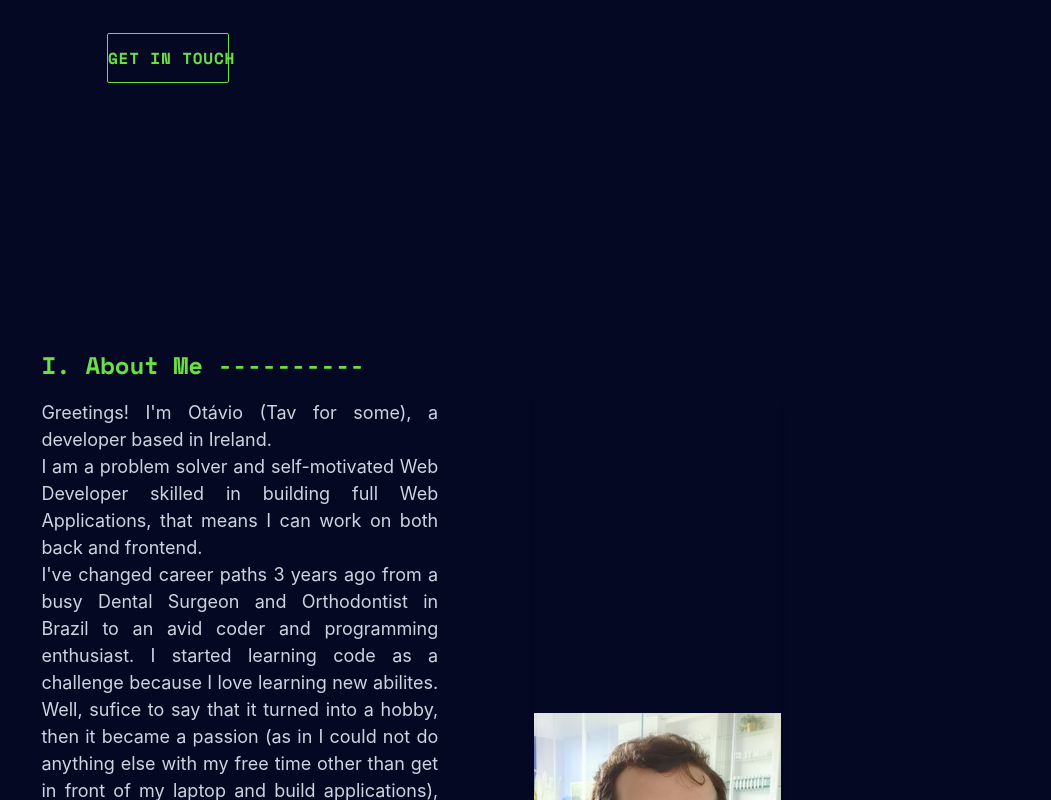
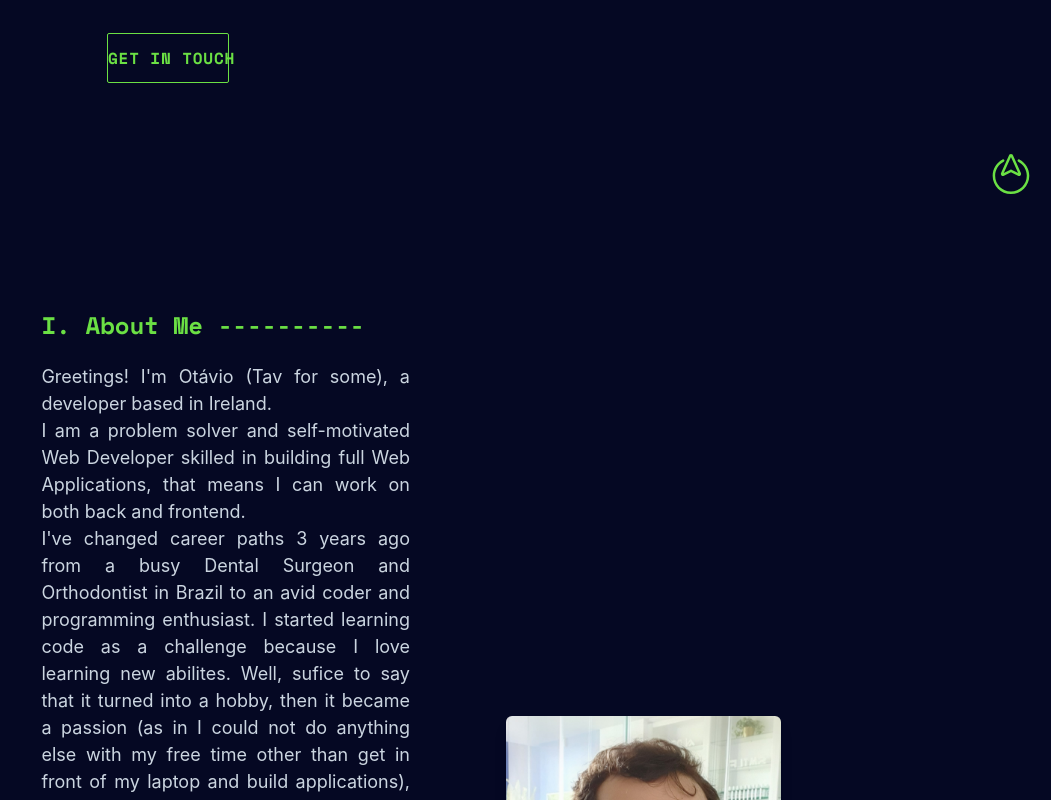
Before and after one commit to caotavio/portfolio-2.0, a React (Create React App) app: page / in a window 1280 px wide. Shown: the part 580-1380 px from the top of the page, without its empty margins (229-1280 px from the left). Built offline with nearby package versions, Linux system fonts and the light colour scheme.

Commit message:
back to top button and picture adjustment

```diff
--- a/src/App.css
+++ b/src/App.css
@@ -11,7 +11,7 @@ button, h1, h2 {
   width: 100%;
   height: 2px;
   border-right: 22px solid #A0AEC0;
-  border-left: 6px solid #2d3748;
+  border-left: 7px solid #2d3748;
   border-radius: 30px;
   background: #fff;
   margin-left: -17px;
@@ -19,7 +19,7 @@ button, h1, h2 {
 
 .saber {
   border-left: 22px solid #A0AEC0;
-  border-right: 6px solid #2d3748;
+  border-right: 7px solid #2d3748;
   background: #fff;
 }
 
--- a/src/components/About.js
+++ b/src/components/About.js
@@ -4,10 +4,10 @@ function About() {
   const ProfilePic = '../images/portfolio-photo1.jpg';
 
   return(
-    <div id="about" className="text-gray-400 py-20 lg:px-64 xl:px-1/5">
-      <h2 className="text-2xl font-semibold text-lightsaberlight">I. About Me ----------</h2>
-      <div className="flex mt-4 flex-col lg:flex-row">
-        <div className="text-justify my-auto text-base md:text-lg lg:w-2/3 lg:pr-10 xl:pr-24">
+    <div id="about" className="text-gray-400 py-10 md:px-8 xl:px-1/5">
+      <div className="flex justify-center items-center flex-col lg:flex-row">
+        <div className="text-justify text-base md:text-lg lg:w-2/3 lg:pr-10 xl:pr-24">
+          <h2 className="pb-5 text-2xl font-semibold text-lightsaberlight">I. About Me ----------</h2>
           <p>Greetings! I'm Otávio (Tav for some), a developer based in Ireland.</p>
           <p>
             I am a problem solver and self-motivated Web Developer skilled in building full Web Applications, that means I can work on both
@@ -30,8 +30,8 @@ function About() {
             listed below). My main focus now is to keep coding and honing my skills not only at the company I work in, but with personal projects.
           </p>
         </div>
-        <div className="relative mt-10 lg:mt-0 pb-5/6 w-full sm:pb-1/2 lg:w-1/3">
-            <img src={ProfilePic} className="absolute w-full h-full object-contain rounded-md shadow-md" alt="Profile-pic"/>
+        <div className="relative flex justify-center mt-10 sm:mt-24 lg:mt-64 pb-11/12 w-full sm:pb-2/3 sm:w-3/4 md:w-3/5 lg:w-2/5 shadow-lg">
+          <img src={ProfilePic} className="rounded-md absolute mx-auto w-4/5 xl:w-full object-cover" alt="Profile-pic"/>
         </div>
       </div>
     </div>
--- a/src/components/icons/LinkedinButton.js
+++ b/src/components/icons/LinkedinButton.js
@@ -5,7 +5,7 @@ function LinkedinButton() {
     <button>
       <a className="text-lightsaberlight hover:text-matrix" href="https://www.linkedin.com/in/araujo-otavio/">
         <svg className="h-6 mr-10 fill-current" xmlns="http://www.w3.org/2000/svg" viewBox="0 0 512 512">
-        <path d="m160.007812 423h-70v-226h70zm6.984376-298.003906c0-22.628906-18.359376-40.996094-40.976563-40.996094-22.703125 0-41.015625 18.367188-41.015625 40.996094 0 22.636718 18.3125 41.003906 41.015625 41.003906 22.617187 0 40.976563-18.367188 40.976563-41.003906zm255.007812 173.667968c0-60.667968-12.816406-105.664062-83.6875-105.664062-34.054688 0-56.914062 17.03125-66.246094 34.742188h-.066406v-30.742188h-68v226h68v-112.210938c0-29.386718 7.480469-57.855468 43.90625-57.855468 35.929688 0 37.09375 33.605468 37.09375 59.722656v110.34375h69zm90 153.335938v-392c0-33.085938-26.914062-60-60-60h-392c-33.085938 0-60 26.914062-60 60v392c0 33.085938 26.914062 60 60 60h392c33.085938 0 60-26.914062 60-60zm-60-412c11.027344 0 20 8.972656 20 20v392c0 11.027344-8.972656 20-20 20h-392c-11.027344 0-20-8.972656-20-20v-392c0-11.027344 8.972656-20 20-20zm0 0"/>
+          <path d="m160.007812 423h-70v-226h70zm6.984376-298.003906c0-22.628906-18.359376-40.996094-40.976563-40.996094-22.703125 0-41.015625 18.367188-41.015625 40.996094 0 22.636718 18.3125 41.003906 41.015625 41.003906 22.617187 0 40.976563-18.367188 40.976563-41.003906zm255.007812 173.667968c0-60.667968-12.816406-105.664062-83.6875-105.664062-34.054688 0-56.914062 17.03125-66.246094 34.742188h-.066406v-30.742188h-68v226h68v-112.210938c0-29.386718 7.480469-57.855468 43.90625-57.855468 35.929688 0 37.09375 33.605468 37.09375 59.722656v110.34375h69zm90 153.335938v-392c0-33.085938-26.914062-60-60-60h-392c-33.085938 0-60 26.914062-60 60v392c0 33.085938 26.914062 60 60 60h392c33.085938 0 60-26.914062 60-60zm-60-412c11.027344 0 20 8.972656 20 20v392c0 11.027344-8.972656 20-20 20h-392c-11.027344 0-20-8.972656-20-20v-392c0-11.027344 8.972656-20 20-20zm0 0"/>
         </svg>
       </a>
     </button>
--- /dev/null
+++ b/src/components/icons/ScrollTopButton.js
@@ -0,0 +1,14 @@
+import React, { useEffect } from 'react';
+
+function ScrollTopButton() {
+  return(
+    <button className="text-lightsaberlight hover:text-matrix focus:outline-none">
+      <svg className="h-8 md:h-10 fill-current" viewBox="-21 0 512 512.39734" xmlns="http://www.w3.org/2000/svg">
+        <path d="m234.867188 512.398438c-129.386719 0-234.667969-105.28125-234.667969-234.667969 0-88.339844 48.746093-168.171875 127.210937-208.339844 7.933594-4.074219 17.515625-.898437 21.546875 6.953125 4.007813 7.871094.894531 17.515625-6.957031 21.527344-67.730469 34.664062-109.800781 103.59375-109.800781 179.859375 0 111.746093 90.921875 202.667969 202.667969 202.667969 111.742187 0 202.664062-90.921876 202.664062-202.667969 0-76.136719-42.003906-145.066407-109.632812-179.859375-7.847657-4.054688-10.941407-13.699219-6.890626-21.546875 4.035157-7.832031 13.65625-10.945313 21.570313-6.914063 78.3125 40.320313 126.953125 120.148438 126.953125 208.320313 0 129.40625-105.277344 234.667969-234.664062 234.667969zm0 0"/>
+        <path d="m132.550781 282.210938c-6.996093 0-13.910156-2.710938-19.136719-7.9375-7.957031-7.957032-10.175781-20.117188-5.589843-30.269532l102.292969-228.203125c.917968-2.496093 2.945312-5.527343 5.65625-8.214843 10.089843-10.089844 28.050781-10.152344 38.269531.042968 2.753906 2.753906 4.738281 5.78125 5.953125 9.023438l101.953125 227.394531c4.585937 10.152344 2.324219 22.3125-5.589844 30.226563-8.320313 8.34375-20.972656 10.328124-31.488281 4.972656l-90.027344-45.589844-90.046875 45.609375c-3.863281 1.984375-8.085937 2.945313-12.246094 2.945313zm102.316407-82.496094c2.472656 0 4.949218.574218 7.230468 1.726562l84.96875 43.03125-92.199218-205.71875-92.183594 205.71875 84.949218-43.03125c2.28125-1.152344 4.757813-1.726562 7.234376-1.726562zm-4.4375-170.835938c.039062.082032.082031.191406.125.277344zm9.257812-.855468-.386719.832031c.128907-.253907.257813-.53125.386719-.832031zm0 0"/>
+      </svg>
+    </button>
+  );
+}
+
+export default ScrollTopButton;
--- a/src/components/navbar.js
+++ b/src/components/navbar.js
@@ -1,8 +1,9 @@
 import React, {useState, useEffect} from 'react';
 import { useSpring, animated } from 'react-spring';
-import { Link, animateScroll as scroll } from "react-scroll";
+import { Link, animateScroll as scroll, animateScroll } from "react-scroll";
 import useViewport from '../custom-hooks/useViewport'
 import useScroll from '../custom-hooks/useScroll';
+import ScrollTopButton from './icons/ScrollTopButton';
 
 
 function Navbar() {
@@ -12,6 +13,7 @@ function Navbar() {
   const { width } = useViewport();
   const breakpoint = 768;
   const scrollShadow = useScroll();
+  const scrollTop = () => animateScroll.scrollToTop();
 
   const fade = useSpring({
     from: {opacity: 0, transform: 'translateX(-100%)' },
@@ -25,28 +27,18 @@ function Navbar() {
   }
 
   return(
+    <>
     <header id="nav" className="sticky top-0 z-10 py-4 md:py-5 bg-main md:flex md:justify-between md:items-center sm:px-2 md:px-4 lg:px-10">
       <div className="flex items-center justify-between px-5">
         <div className="w-16 sm:w-20 z-10 inset-y-0 left-0 flex items-center">
           <img src={logo} alt="logo"/>
         </div>
-        {/* <div className="relative z-10 md:hidden p-2" onClick={ () => setMobileMenu(!mobileMenu) }>
-          <button type="button" className="block text-gray-200 focus:outline-none">
-            <svg className="h-6 w-6 fill-current" xmlns="http://www.w3.org/2000/svg" viewBox="0 0 20 20">
-              <path d="M0 2h20v4H0V2zm0 8h20v2H0v-2zm0 6h20v2H0v-2z"/>
-            </svg>
-          </button>
-        </div> */}
-
-
         <div className="menu-wrap relative flex items-center justify-center z-10 md:hidden p-2">
           <input type="checkbox" checked={checked} onClick={ () => {setMobileMenu(!mobileMenu); setChecked(!checked) } } className="toggler absolute z-20 cursor-pointer w-8 h-8 opacity-0"/>
           <div className="hamburger z-10 w-10 h-8 flex items-center justify-center">
             <div className="saber relative w-6 h-saber rounded-md bg-white flex items-center justify-center"></div>
           </div>
         </div>
-
-
       </div>
       <animated.div className={ mobileMenu ? 'absolute top-0 right-0 w-full flex justify-end h-screen md:h-auto md:opacity-100' : 'hidden md:block'} style={mobileMenu ? fade : {opacity: 1}}>
         <div className="font-mono text-gray-400 px-4 -mt-20 w-full bg-opacity-99 flex flex-col text-center justify-center items-center bg-deep text-xl
@@ -102,6 +94,10 @@ function Navbar() {
         </div>
       </animated.div>
     </header>
+    <div onClick={() => {scrollTop(); setMobileMenu(false); setChecked(false)}} className="fixed z-10 bottom-0 right-0 p-5">
+      <ScrollTopButton />
+    </div>
+    </>
   )
 }
 
```
Also changed, not shown: src/App.js (+1 -17 lines), src/top.svg (added).
